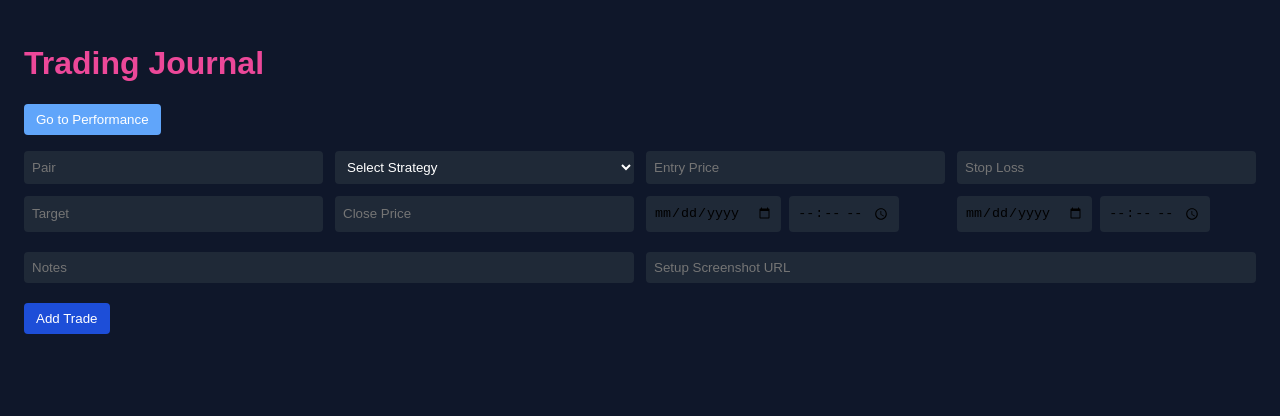
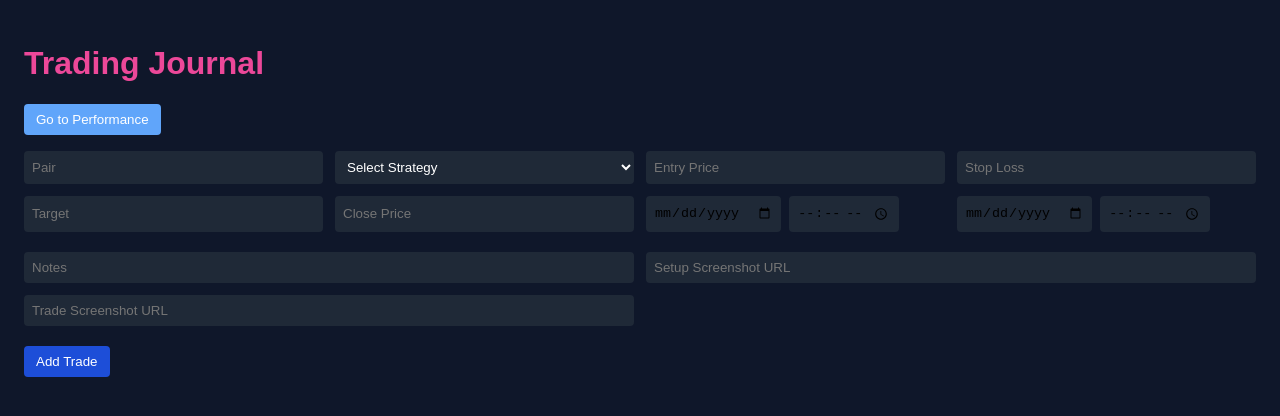
Before and after one commit to Lostkiwi007/Better-Journal-App, a React (Vite) app: page /#/ in a window 1280 px wide. Shown: the top 416 px of the page. Built offline with nearby package versions, Linux system fonts and the light colour scheme.

Commit message:
Re-add Trade Screenshot URL input under Setup URL

```diff
--- a/src/pages/JournalPage.jsx
+++ b/src/pages/JournalPage.jsx
@@ -19,8 +19,8 @@ export default function JournalPage() {
     closeDate: "",
     closeTime: "",
     notes: "",
+    setupUrl: "",
     screenshot: "",
-    setupUrl: "",
   });
   const navigate = useNavigate();
 
@@ -62,8 +62,8 @@ export default function JournalPage() {
       closeDate: "",
       closeTime: "",
       notes: "",
+      setupUrl: "",
       screenshot: "",
-      setupUrl: "",
     });
   };
 
@@ -174,6 +174,12 @@ export default function JournalPage() {
           onChange={(e) => setNewTrade({ ...newTrade, setupUrl: e.target.value })}
           style={{ padding: 8, backgroundColor: "#1f2937", border: "none", borderRadius: 4 }}
         />
+        <input
+          placeholder="Trade Screenshot URL"
+          value={newTrade.screenshot}
+          onChange={(e) => setNewTrade({ ...newTrade, screenshot: e.target.value })}
+          style={{ padding: 8, backgroundColor: "#1f2937", border: "none", borderRadius: 4 }}
+        />
       </div>
 
       <button
@@ -220,12 +226,10 @@ export default function JournalPage() {
                 <span style={{ color: rrColor }}>{trade.rr}</span>
               </div>
               <div>
-                <strong>Open:</strong>{" "}
-                {trade.openDate} {trade.openTime}
+                <strong>Open:</strong> {trade.openDate} {trade.openTime}
               </div>
               <div>
-                <strong>Close:</strong>{" "}
-                {trade.closeDate} {trade.closeTime}
+                <strong>Close:</strong> {trade.closeDate} {trade.closeTime}
               </div>
               <div style={{ gridColumn: "span 2" }}>
                 <strong>Notes:</strong> {trade.notes}
@@ -242,6 +246,18 @@ export default function JournalPage() {
                   </a>
                 </div>
               )}
+              {trade.screenshot && (
+                <div>
+                  <a
+                    href={trade.screenshot}
+                    target="_blank"
+                    rel="noopener noreferrer"
+                    style={{ color: "#60a5fa", textDecoration: "underline" }}
+                  >
+                    View Screenshot
+                  </a>
+                </div>
+              )}
             </div>
           );
         })}
```
